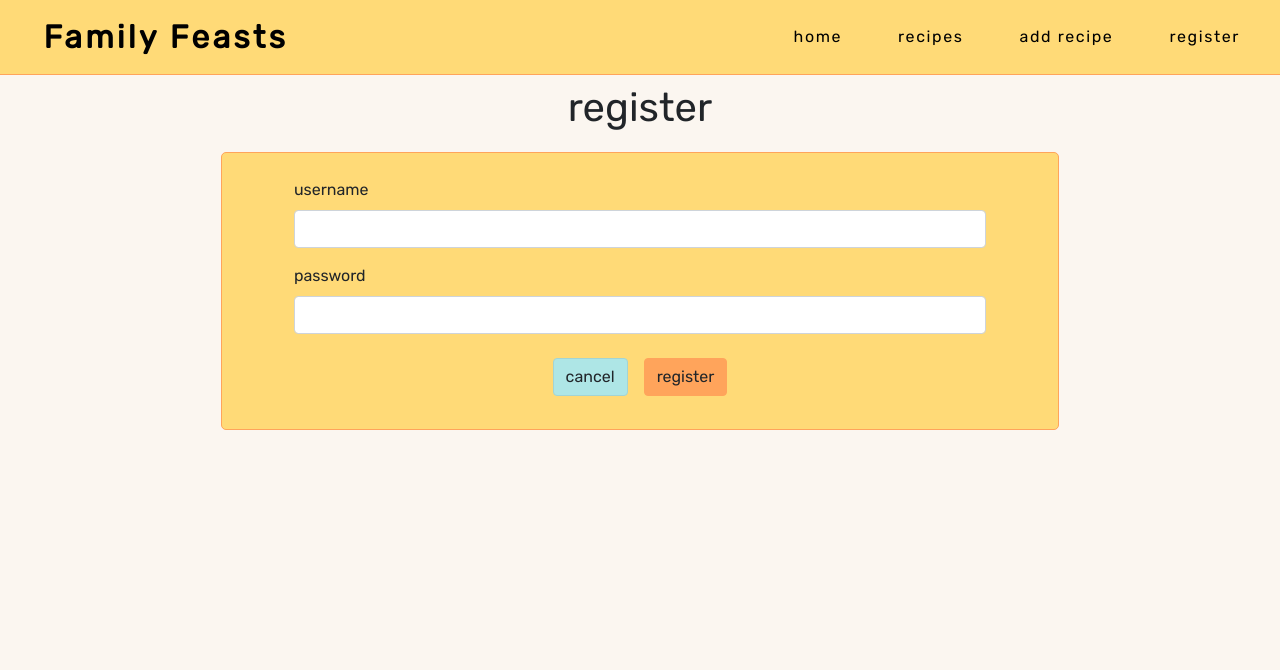
After one commit to mitchdavenport88/family-feasts, a Flask app: page /register in a window 1280 px wide. The commit adds this page. Shown: the top 670 px of the page. Run offline with Flask 2, Linux system fonts and the light colour scheme; some libraries are stand-ins or nearby versions.

Commit message:
Add basic registration functionality

```diff
--- a/app.py
+++ b/app.py
@@ -4,6 +4,7 @@ from flask import (
     redirect, request, session, url_for)
 from flask_pymongo import PyMongo
 from bson.objectid import ObjectId
+from werkzeug.security import generate_password_hash, check_password_hash
 
 if os.path.exists("env.py"):
     import env
@@ -87,6 +88,26 @@ def delete_recipe(id):
     return redirect(url_for("recipes"))
 
 
+@app.route("/register", methods=["GET", "POST"])
+def register():
+    if request.method == "POST":
+        # Check that username isnt taken
+        existing_user = mongo.db.users.find_one(
+            {"username": request.form.get("username").lower()})
+        if existing_user:
+            # Insert message to say its taken
+            return redirect(url_for("register"))
+        register = {
+            "username": request.form.get("username").lower(),
+            "password": generate_password_hash(request.form.get("password"))
+        }
+        mongo.db.users.insert_one(register)
+        session["user"] = request.form.get("username").lower()
+        # Insert message to say registration complete
+        # Link to profile when made
+    return render_template("register.html")
+
+
 if __name__ == "__main__":
     app.run(host=os.environ.get("IP"),
             port=int(os.environ.get("PORT")),
--- a/templates/base.html
+++ b/templates/base.html
@@ -41,6 +41,9 @@
                     <li class="nav-item">
                         <a class="nav-link" href="{{ url_for('add_recipe') }}">add recipe</a>
                     </li>
+                    <li class="nav-item">
+                        <a class="nav-link" href="{{ url_for('register') }}">register</a>
+                    </li>
                 </ul>
             </div>
         </div>
--- /dev/null
+++ b/templates/register.html
@@ -0,0 +1,36 @@
+{% extends "base.html" %}
+{% block content %}
+
+    <h1 class="text-center page-title">register</h1>
+
+    <section class="container-fluid">
+        <form class="col-12 col-md-8 offset-md-2 my-form" method="POST" action="{{ url_for('register') }}">
+            <!-- username -->
+            <div class="row">
+                <div class="col-10 offset-1">
+                    <div class="mb-3">
+                        <label for="username" class="form-label">username</label>
+                        <input type="text" id="username" name="username" class="form-control" required>
+                    </div>
+                </div>
+            </div>
+            <!-- password -->
+            <div class="row">
+                <div class="col-10 offset-1">
+                    <div class="mb-3">
+                        <label for="password" class="form-label">password</label>
+                        <input type="password" id="password" name="password" class="form-control" required>
+                    </div>
+                </div>
+            </div>
+            <!-- buttons -->
+            <div class="d-flex justify-content-center">
+                <a href="{{ url_for('recipes') }}" class="btn my-clear-btn m-2">
+                    cancel
+                </a>
+                <button type="submit" class="btn my-btn m-2">register</button>
+            </div>
+        </form>
+    </section>
+
+{% endblock %}
```
